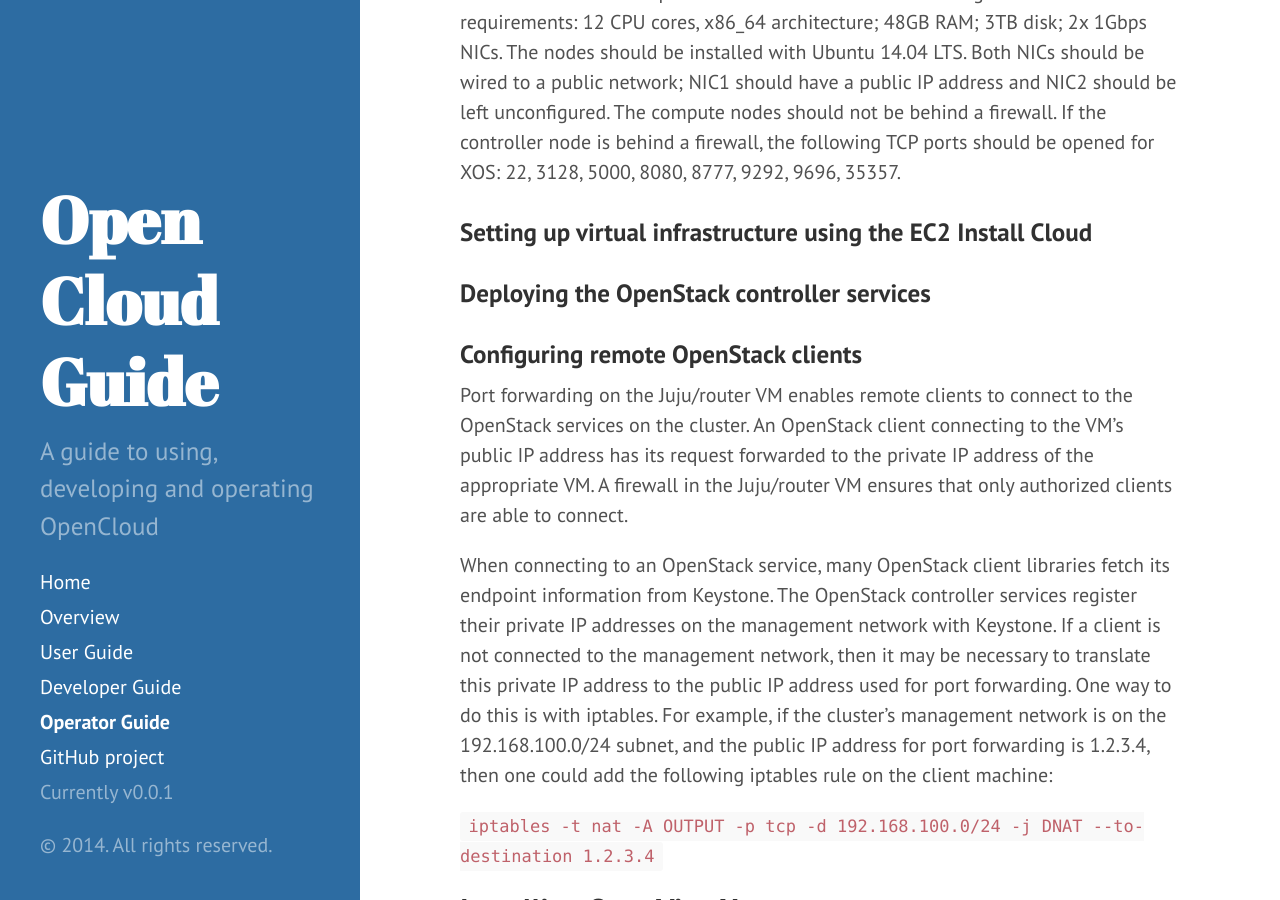
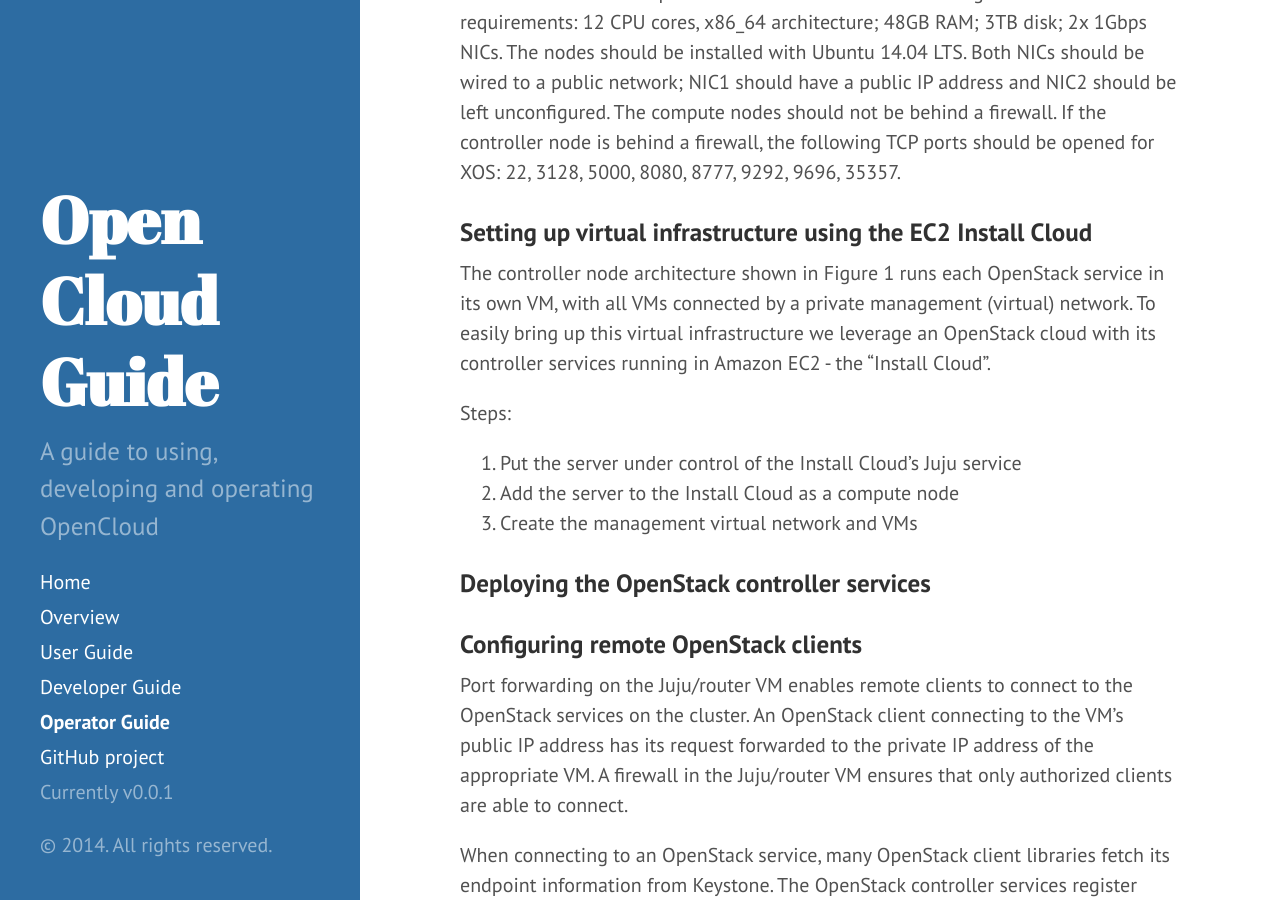
Before and after one commit to open-cloud/open-cloud.github.io.old, a Jekyll site: the page built from 3_operator.md, in a window 1280 px wide and 900 px high, scrolled down 1476 px. Built offline with Jekyll 4.4.1, drawn with Linux system fonts in a browser that asks for light colours; Markdown is read by kramdown in place of the engine named in the settings.

Commit message:
Update 3_operator.md

```diff
--- a/3_operator.md
+++ b/3_operator.md
@@ -25,6 +25,13 @@
 
 ###Setting up virtual infrastructure using the EC2 Install Cloud
 
+The controller node architecture shown in Figure 1 runs each OpenStack service in its own VM, with all VMs connected by a private management (virtual) network. To easily bring up this virtual infrastructure we leverage an OpenStack cloud with its controller services running in Amazon EC2 - the "Install Cloud".
+
+Steps:
+1. Put the server under control of the Install Cloud's Juju service
+2. Add the server to the Install Cloud as a compute node
+3. Create the management virtual network and VMs
+
 ###Deploying the OpenStack controller services
 
 ###Configuring remote OpenStack clients
```
